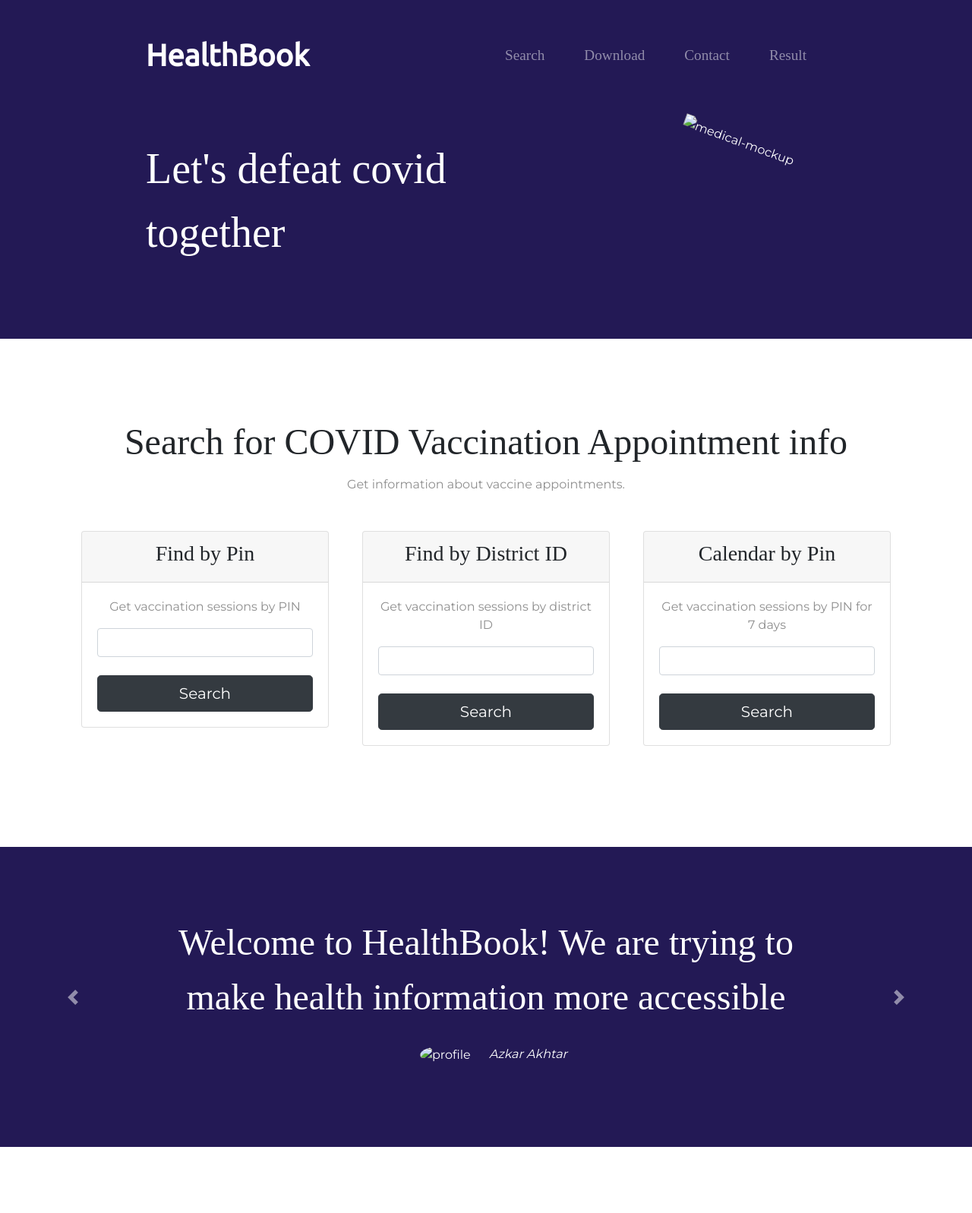
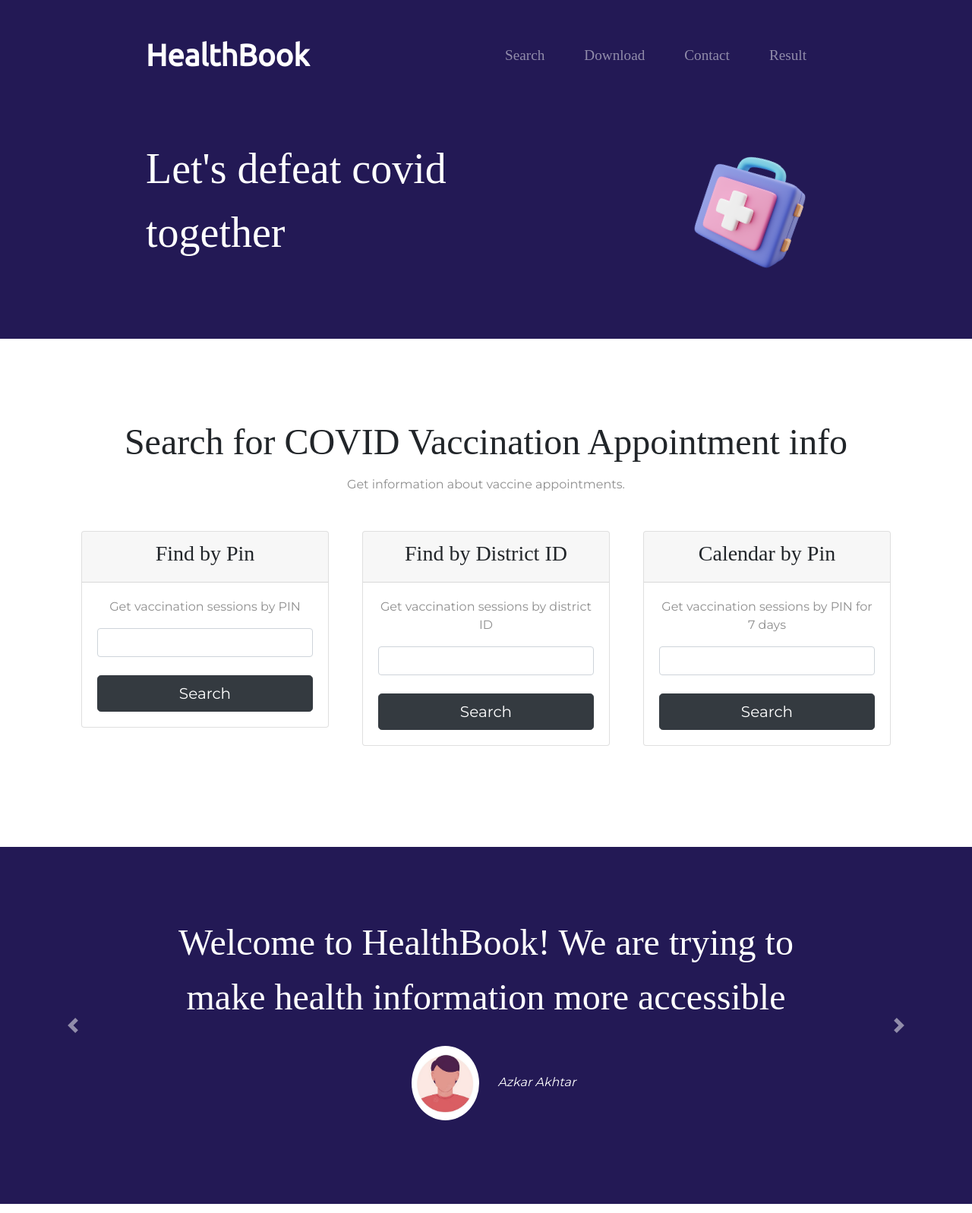
Before and after one commit to Handbook12/HeathBook, a website: page index.html in a window 1280 px wide. Shown: the top 1597 px of the page at 76% size. Drawn offline with nearby package versions, Linux system fonts and the light colour scheme; files that its build step writes are made by us from their sources.

Commit message:
Update index.html

```diff
--- a/index.html
+++ b/index.html
@@ -10,7 +10,7 @@
 
   <!-- CSS Stylesheets -->
   <link rel="stylesheet" href="https://maxcdn.bootstrapcdn.com/bootstrap/4.0.0/css/bootstrap.min.css" integrity="sha384-Gn5384xqQ1aoWXA+058RXPxPg6fy4IWvTNh0E263XmFcJlSAwiGgFAW/dAiS6JXm" crossorigin="anonymous">
-  <link rel="stylesheet" href="public/css/styles.css">
+  <link rel="stylesheet" href="styles.css">
 
   <!-- Font Awesome -->
   <script defer src="https://use.fontawesome.com/releases/v5.0.7/js/all.js"></script>
@@ -67,7 +67,7 @@
         </div>
 
         <div class="col-lg-6">
-          <img class="title-image" src="public/images/medical.png" alt="medical-mockup">
+          <img class="title-image" src="medical.png" alt="medical-mockup">
         </div>
 
       </div>
@@ -142,7 +142,7 @@
       <div class="carousel-inner">
         <div class="carousel-item active container-fluid">
           <h2 class="testimonial-text">Welcome to HealthBook! We are trying to make health information more accessible</h2>
-          <img class="testimonial-image" src="public/images/profile.png" alt="profile">
+          <img class="testimonial-image" src="profile.png" alt="profile">
           <em>Azkar Akhtar</em>
         </div>
         <div class="carousel-item container-fluid">
```
